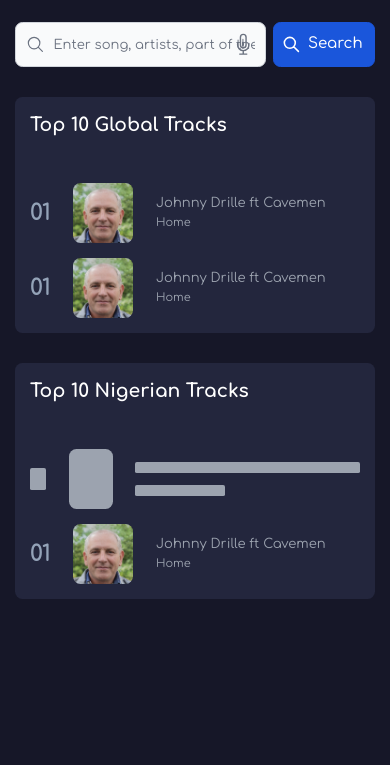
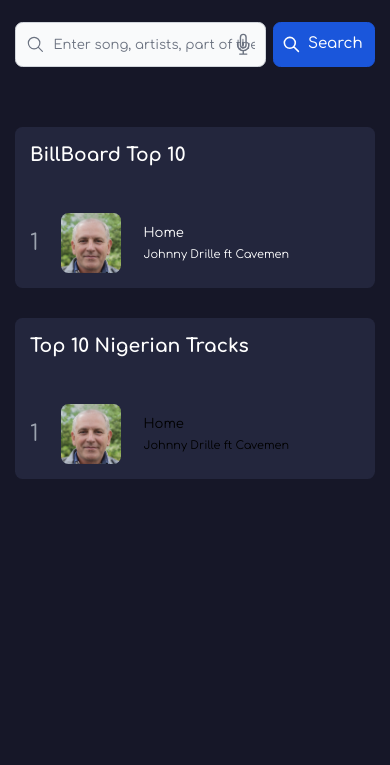
Before and after one commit to OkeleyeVickkk/Project-Play, a website: page lyrics-search.html in a window 390 px wide. Shown: the part 79-844 px from the top of the page. Drawn offline with nearby package versions, Linux system fonts and the light colour scheme.

Commit message:
List updated

```diff
--- a/lyrics-search.html
+++ b/lyrics-search.html
@@ -15,11 +15,11 @@
 	</head>
 	<body>
 		<div class="body-inner min-h-screen">
-			<div class="wrapper grid grid-cols-12">
+			<div class="wrapper md:grid md:grid-cols-12">
 				<!-- navigation starts -->
-				<header class="navigation col-span-2">
+				<header class="navigation hidden md:block col-span-2 min-h-screen bg-primarySkin">
 					<!-- lg nav starts -->
-					<div class="hidden md:flex p-4 min-h-screen flex-col gap-6 bg-primarySkin">
+					<div class="hidden md:flex p-4 fixed min-h-screen flex-col gap-6 bg-primarySkin">
 						<div class="logo text-center">
 							<a href="" class="flex items-center">
 								<img class="max-w-full w-36" src="./src/images/logo-lg-variant-3.png" alt="" />
@@ -86,11 +86,6 @@
 								</li>
 								<li>
 									<a href="" class="nav-link">
-										<!-- <svg xmlns="http://www.w3.org/2000/svg" class="w-5" preserveAspectRatio="xMidYMid meet" viewBox="0 0 32 32">
-											<path
-												fill="currentColor"
-												d="m11.17 6l3.42 3.41l.58.59H28v16H4V6h7.17m0-2H4a2 2 0 0 0-2 2v20a2 2 0 0 0 2 2h24a2 2 0 0 0 2-2V10a2 2 0 0 0-2-2H16l-3.41-3.41A2 2 0 0 0 11.17 4Z" />
-										</svg> -->
 										<svg xmlns="http://www.w3.org/2000/svg" class="w-5" preserveAspectRatio="xMidYMid meet" viewBox="0 0 24 24">
 											<path
 												fill="currentColor"
@@ -103,10 +98,11 @@
 						</div>
 					</div>
 					<!-- lg nav ends -->
-					<!-- mobile nav  starts -->
+				</header>
+				<!-- offcanvas starts -->
 				<div
 					id="drawer-navigation"
-						class="fixed z-40 min-h-screen p-4 overflow-y-auto bg-primarySkin w-80 dark:bg-gray-800"
+					class="fixed h-full z-40 min-h-screen p-4 overflow-y-auto bg-primarySkin w-80 dark:bg-gray-800"
 					tabindex="-1"
 					aria-labelledby="drawer-navigation-label">
 					<h5 id="drawer-navigation-label" class="text-base font-semibold text-gray-500 uppercase dark:text-gray-400">Menu</h5>
@@ -181,11 +177,6 @@
 							</li>
 							<li>
 								<a href="" class="nav-link">
-										<!-- <svg xmlns="http://www.w3.org/2000/svg" class="w-5" preserveAspectRatio="xMidYMid meet" viewBox="0 0 32 32">
-											<path
-												fill="currentColor"
-												d="m11.17 6l3.42 3.41l.58.59H28v16H4V6h7.17m0-2H4a2 2 0 0 0-2 2v20a2 2 0 0 0 2 2h24a2 2 0 0 0 2-2V10a2 2 0 0 0-2-2H16l-3.41-3.41A2 2 0 0 0 11.17 4Z" />
-										</svg> -->
 									<svg xmlns="http://www.w3.org/2000/svg" class="w-5" preserveAspectRatio="xMidYMid meet" viewBox="0 0 24 24">
 										<path
 											fill="currentColor"
@@ -197,8 +188,7 @@
 						</ul>
 					</div>
 				</div>
-					<!-- mobile nav  ends -->
-				</header>
+				<!-- offcanvas ends -->
 				<!-- navigation ends -->
 				<div class="col-span-full md:col-span-10 min-h-screen bg-secondarySkin py-3">
 					<nav class="flex items-center justify-between md:hidden px-4">
@@ -207,12 +197,22 @@
 						</a>
 						<div class="text-center">
 							<button
-								class="text-white focus:ring-4 focus:ring-blue-300 font-medium rounded-lg text-sm dark:bg-blue-600 dark:hover:bg-blue-700 focus:outline-none dark:focus:ring-blue-800"
+								class="text-white"
 								type="button"
 								data-drawer-target="drawer-navigation"
 								data-drawer-show="drawer-navigation"
 								aria-controls="drawer-navigation">
-								Menu
+								<svg xmlns="http://www.w3.org/2000/svg" class="h-8 w-8" preserveAspectRatio="xMidYMid meet" viewBox="0 0 24 24">
+									<g transform="translate(24 0) scale(-1 1)">
+										<path
+											fill="none"
+											stroke="currentColor"
+											stroke-linecap="round"
+											stroke-linejoin="round"
+											stroke-width="2"
+											d="M4 6h16M4 12h8m-8 6h16" />
+									</g>
+								</svg>
 							</button>
 						</div>
 					</nav>
@@ -287,39 +287,23 @@
 							</form>
 						</div>
 						<!-- display content starts -->
-						<div class="mt-8 flex flex-col gap-y-8 md:grid md:grid-cols-12 gap-x-6">
+						<div class="mt-16 md:mt-32 flex flex-col gap-y-8 md:grid md:grid-cols-12 gap-x-6">
 							<section class="col-span-6 p-4 bg-primarySkin rounded-lg flex flex-col gap-y-4">
-								<h3 class="section-title text-white text-xl font-bold">Top 10 Global Tracks</h3>
-								<ul class="tracks-wrapper mt-8">
+								<h3 class="section-title text-white text-xl font-bold">BillBoard Top 10</h3>
+								<ul class="tracks-wrapper mt-8" id="by-trend">
 									<!-- each track start -->
 									<li class="track-item">
-										<span class="text-2xl text-slate-400 font-bold">01</span>
+										<span class="text-gray-400"></span>
 										<div class="_xTcRkP3L">
-											<img src="./src/images/image.jpg" class="w-16 h-16" alt="" />
+											<img src="./src/images/image.jpg" class="" alt="" />
 										</div>
 										<div class="_fOBsU46Lz">
-											<a href="" class="artiste-name text-sm">
-												<h5>Johnny Drille ft Cavemen</h5>
-											</a>
-											<a href="" class="track-title">
-												<span class="text-xs">Home</span>
-											</a>
+											<div class="text-sm has-text">
+												<h5 class="track-title">Home</h5>
 											</div>
-									</li>
-									<!-- each track end -->
-									<!-- each track start -->
-									<li class="track-item">
-										<span class="text-2xl text-slate-400 font-bold">01</span>
-										<div class="_xTcRkP3L">
-											<img src="./src/images/image.jpg" class="w-16 h-16" alt="" />
+											<div class="has-text">
+												<h6 class="text-xs track-artistes">Johnny Drille ft Cavemen</h6>
 											</div>
-										<div class="_fOBsU46Lz">
-											<a href="" class="artiste-name text-sm">
-												<h5>Johnny Drille ft Cavemen</h5>
-											</a>
-											<a href="" class="track-title">
-												<span class="text-xs">Home</span>
-											</a>
 										</div>
 									</li>
 									<!-- each track end -->
@@ -327,35 +311,23 @@
 							</section>
 							<section class="col-span-6 p-4 bg-primarySkin rounded-lg flex flex-col gap-y-4">
 								<h3 class="section-title text-white text-xl font-bold">Top 10 Nigerian Tracks</h3>
-								<ul class="tracks-wrapper mt-8">
+								<ul class="tracks-wrapper mt-8" id="by-country">
 									<!-- each track start -->
 									<li class="track-item">
-										<span class="h-6 w-6 skeleton-counter skeleton"></span>
-										<div class="skeleton h-16 w-16 rounded-lg">
-											<img src="" class="skeleton" alt="" />
+										<span class="text-gray-400"></span>
+										<div class="_xTcRkP3L">
+											<img src="./src/images/image.jpg" class="" alt="" />
 										</div>
-										<div class="flex flex-col gap-y-3">
+										<div class="_fOBsU46Lz">
 											<a href="" class="">
-												<h5 class="skeleton skeleton-track-title w-60 h-3"></h5>
+												<div class="text-sm">
+													<h5 class="track-title">Home</h5>
+												</div>
 											</a>
 											<a href="" class="">
-												<h6 class="skeleton skeleton-artiste-name w-24 h-3"></h6>
-											</a>
+												<div class="">
+													<h6 class="text-xs track-artistes">Johnny Drille ft Cavemen</h6>
 												</div>
-									</li>
-									<!-- each track end -->
-									<!-- each track start -->
-									<li class="track-item">
-										<span class="text-2xl text-slate-400 font-bold">01</span>
-										<div class="_xTcRkP3L">
-											<img src="./src/images/image.jpg" class="w-16 h-16" alt="" />
-										</div>
-										<div class="_fOBsU46Lz">
-											<a href="" class="artiste-name text-sm">
-												<h5>Johnny Drille ft Cavemen</h5>
-											</a>
-											<a href="" class="track-title">
-												<span class="text-xs">Home</span>
 											</a>
 										</div>
 									</li>
--- a/src/input.css
+++ b/src/input.css
@@ -37,27 +37,19 @@
 	@apply flex items-center gap-x-6;
 }
 ._xTcRkP3L {
-	@apply overflow-hidden rounded-lg;
+	@apply overflow-hidden rounded-lg h-auto w-16;
 }
+._xTcRkP3L img {
+	@apply max-w-full object-cover;
+}
+
 ._fOBsU46Lz {
-	@apply leading-3;
+	@apply flex flex-col gap-y-1;
 }
-.artiste-name,
-.track-title {
-	@apply text-gray-400 hover:text-white transition duration-200 ease-linear;
+
+.tracks-wrapper {
+	@apply flex flex-col gap-y-6;
 }
-.tracks-wrapper {
-	@apply flex flex-col gap-y-4;
+.has-text {
+	@apply text-white;
 }
-.track-item .skeleton {
-	@apply bg-gray-400 rounded-lg;
-}
-.track-item .skeleton-counter {
-	@apply bg-gray-400 rounded-sm;
-}
-.track-item :is(.skeleton-track-title, .skeleton-artiste-name) {
-	@apply rounded-sm bg-gray-400;
-}
-.track-item .skeleton-artiste-name {
-	/* @apply; */
-}
--- a/src/js/index.js
+++ b/src/js/index.js
@@ -1,15 +1,46 @@
 // SHAZAM API -> 16 November, 2022  {subscribed and started using}
 
+// clone the track item
+const container = document.querySelectorAll(".tracks-wrapper")[1];
+const cardTemplate = document.querySelector(".card-template");
+const tracksWrapper = document.querySelector(".tracks-wrapper#by-country");
+
+// get the placeholders
+
 // const API_KEY = "6473c3ce7dmsh28c8afd093343dep1d0f1fjsn02e8bc02b53a";
-// const options = {
-// 	method: "GET",
-// 	headers: {
-// 		"X-RapidAPI-Key": `${API_KEY}`,
-// 		"X-RapidAPI-Host": "shazam-song-recognizer.p.rapidapi.com",
-// 	},
-// };
+const URL = "https://shazam-song-recognizer.p.rapidapi.com/top_country_tracks?country_code=NG&limit=10&start_from=0";
 
-// fetch("https://shazam-song-recognizer.p.rapidapi.com/top_country_tracks?country_code=NG&limit=10&start_from=0", options)
-// 	.then((response) => response.json())
-// 	.then((response) => console.log(response))
-// 	.catch((err) => console.error(err));
+const options = {
+	method: "GET",
+	headers: {
+		"X-RapidAPI-Key": `${API_KEY}`,
+		"X-RapidAPI-Host": "shazam-song-recognizer.p.rapidapi.com",
+	},
+};
+
+fetch(URL, options)
+	.then((response) => response.json())
+	.then((response) => {
+		tracksWrapper.innerHTML = "";
+		const responseResults = response.result.tracks;
+		responseResults.forEach((responseResult) => {
+			const image = responseResult?.images?.coverarthq ?? responseResult.hub.image;
+			const { subtitle, title } = responseResult;
+			let trackItem = `<li class="track-item">
+										<span class="text-gray-400"></span>
+										<div class="_xTcRkP3L">
+											<img src="${image}" class="" alt="" />
+										</div>
+										<div class="_fOBsU46Lz">
+											<div class="text-sm has-text">
+													<h5 class="track-title">${title}</h5>
+												</div>
+											<div class="w-80 has-text">
+													<h6 class="text-xs track-artistes">${subtitle}</h6>
+												</div>
+										</div>
+									</li>	`;
+			tracksWrapper.innerHTML += trackItem;
+		});
+	})
+	.catch((err) => console.error(err));
--- a/src/styles/basestyle.css
+++ b/src/styles/basestyle.css
@@ -19,6 +19,23 @@
 	box-sizing: border-box;
 }
 
-/* .body-inner {
-	background-color: var(--theme-clr);
-} */
+.loading {
+	animation: loading 1s ease infinite alternate;
+	background-size: 500%;
+}
+@keyframes loading {
+	100% {
+		background-color: hsl(0, 0%, 100%);
+		background-position: left;
+	}
+}
+.tracks-wrapper {
+	counter-reset: track-item;
+}
+.tracks-wrapper .track-item > span {
+	counter-increment: track-item;
+}
+.tracks-wrapper .track-item > span::before {
+	content: counter(track-item);
+	font-size: 1.5rem;
+}
```
Also changed, not shown: dist/output.css. Lines whose indentation alone changed are shown as unchanged.
